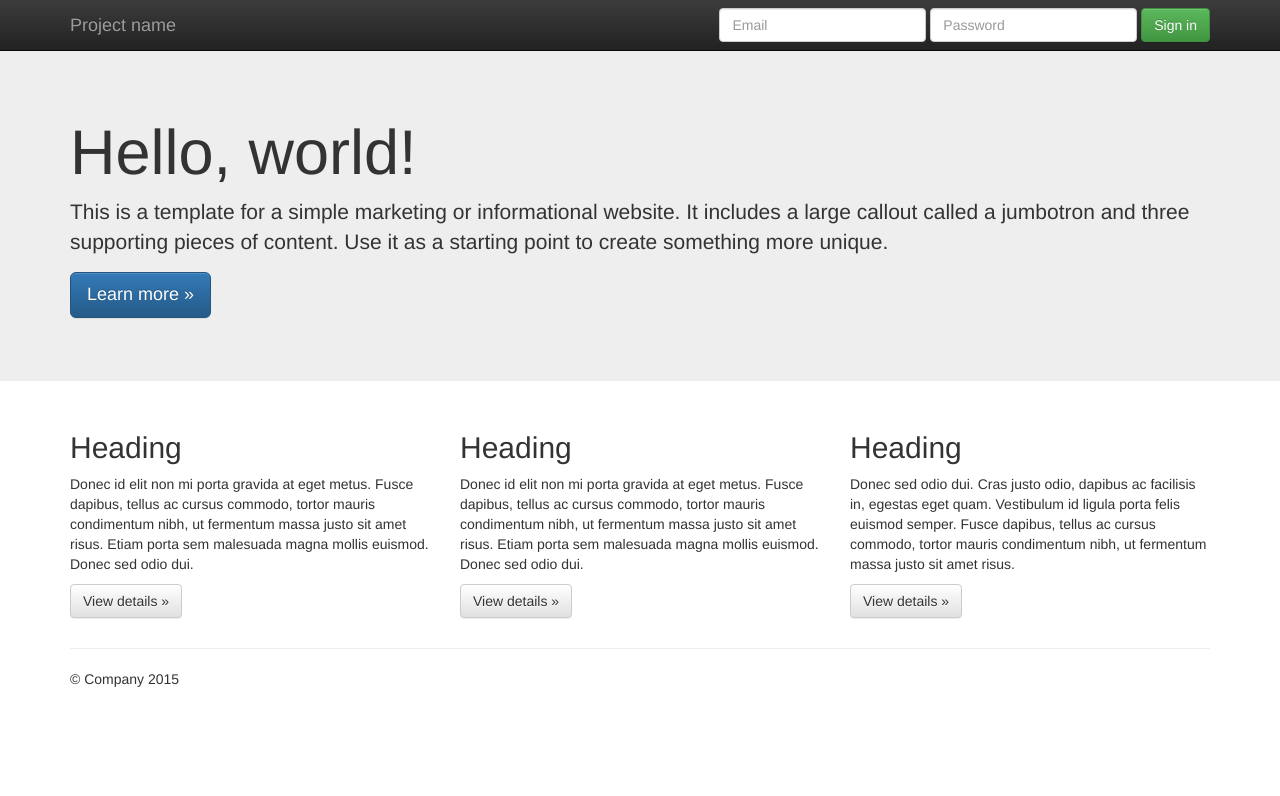
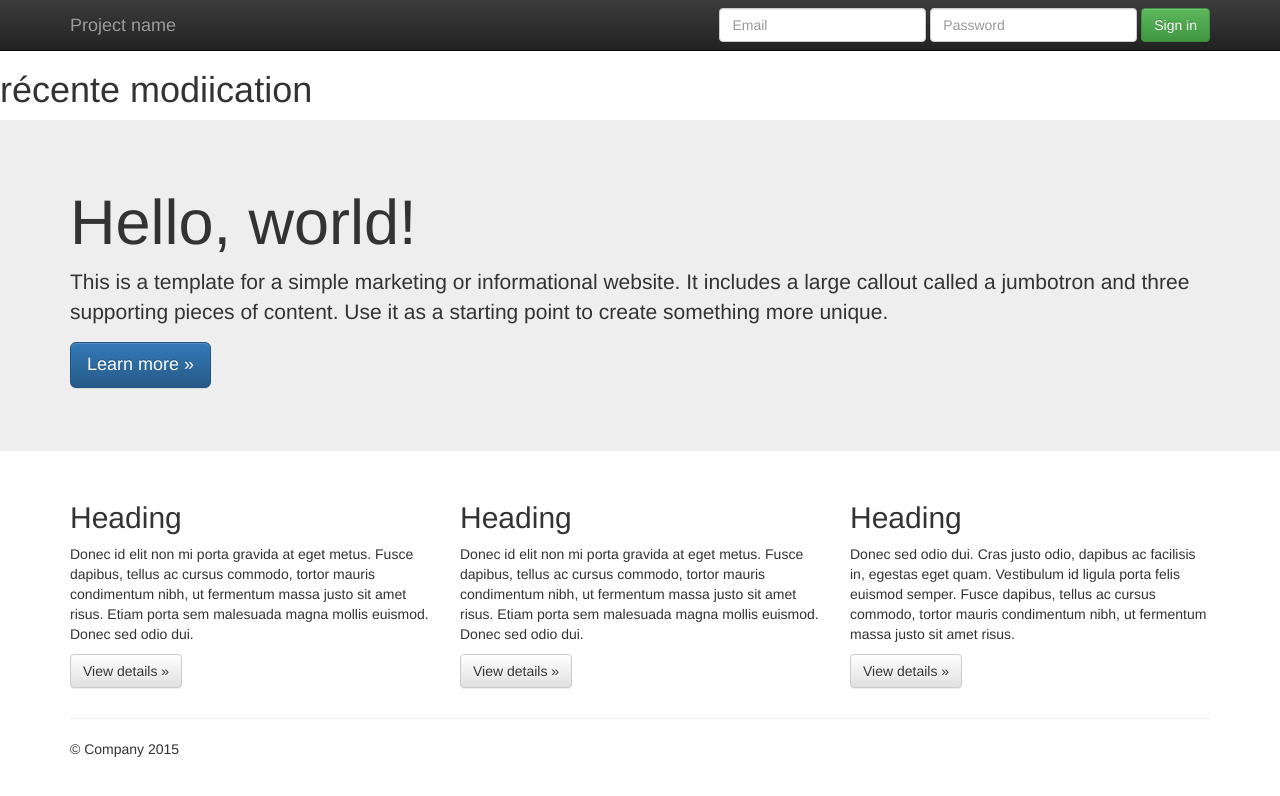
Before and after one commit to yassineuuu/Monsiteweb, a plain HTML site: page initializr/index.html in a window 1280 px wide. Drawn offline with nearby package versions, Linux system fonts and the light colour scheme.

Commit message:
Update index.html

```diff
--- a/initializr/index.html
+++ b/initializr/index.html
@@ -24,6 +24,7 @@
         <script src="js/vendor/modernizr-2.8.3-respond-1.4.2.min.js"></script>
     </head>
     <body>
+        <h1>récente modiication</h1>
         <!--[if lt IE 8]>
             <p class="browserupgrade">You are using an <strong>outdated</strong> browser. Please <a href="http://browsehappy.com/">upgrade your browser</a> to improve your experience.</p>
         <![endif]-->
```
